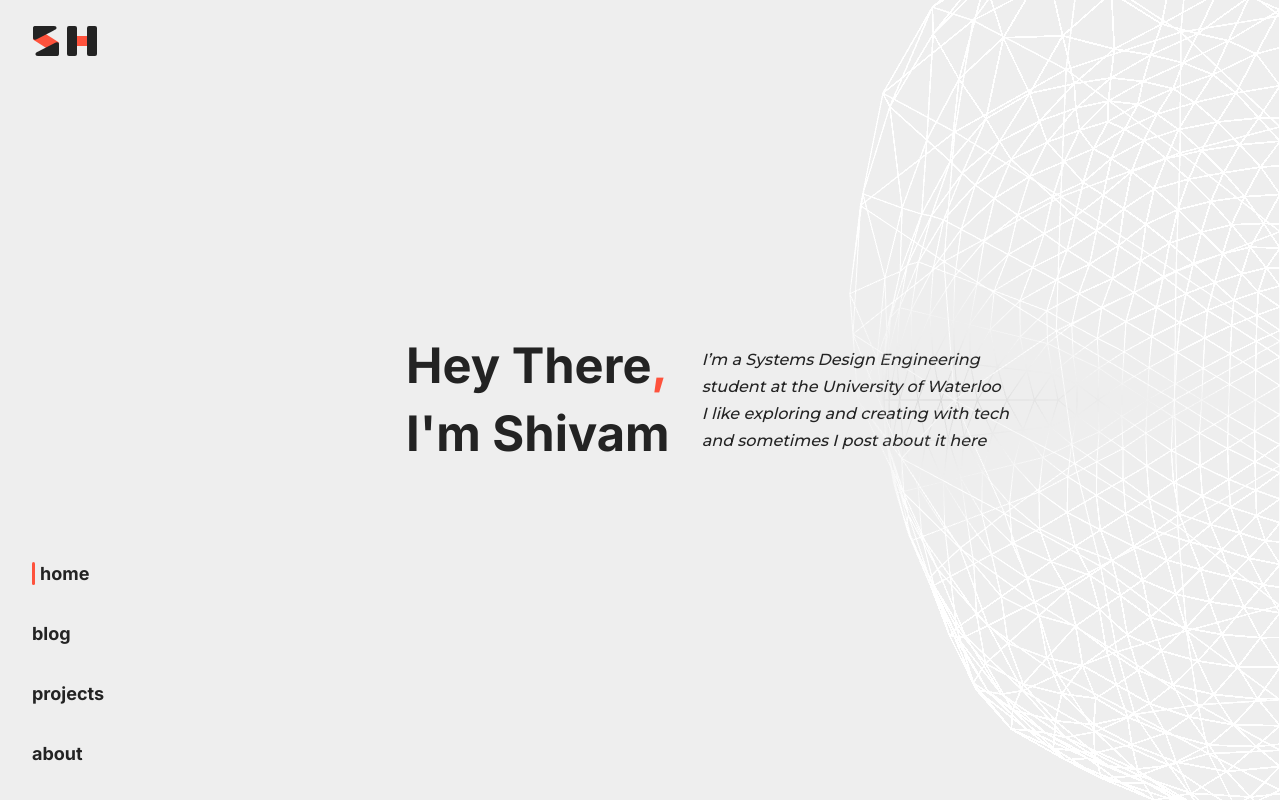
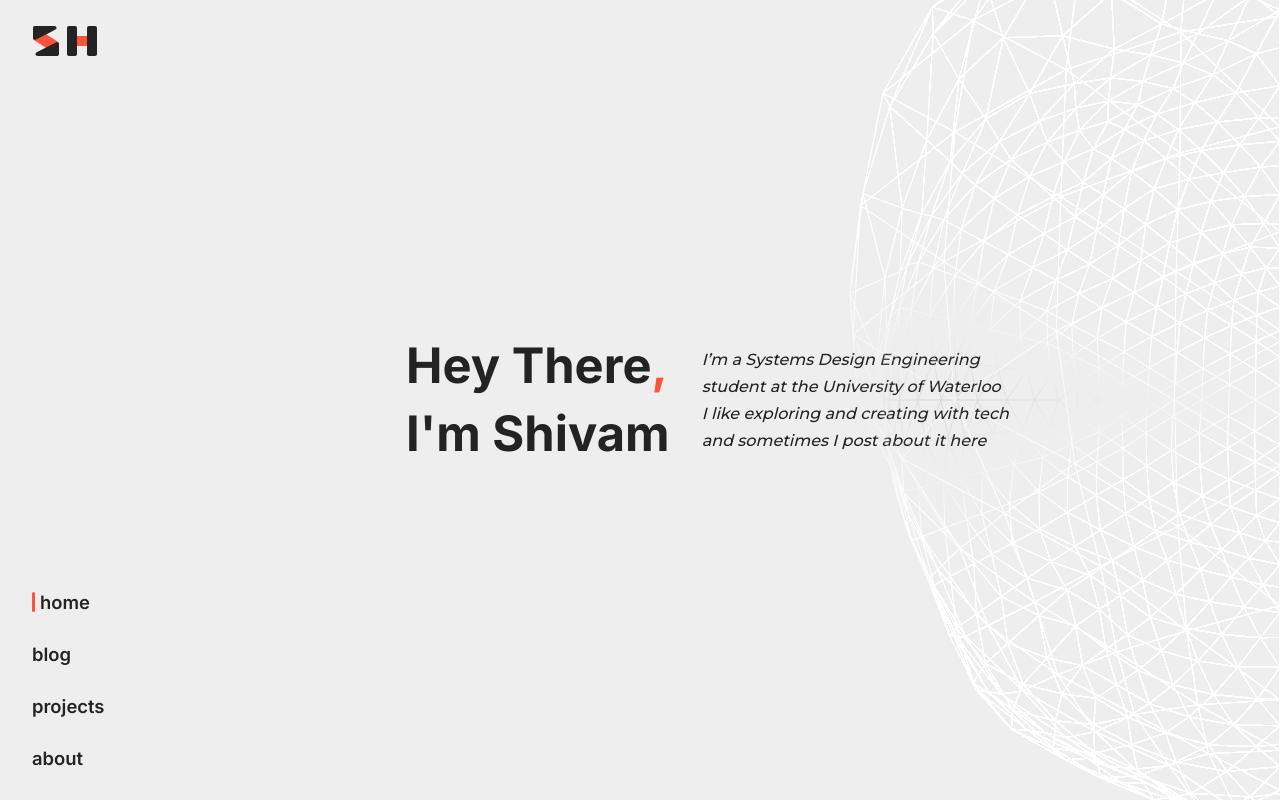
Before and after one commit to shivam-sh/shivam.sh, a Next.js app: page / in a window 1280 px wide. Built offline with nearby package versions, Linux system fonts and the light colour scheme.

Commit message:
Clean Up navbar Styling

```diff
--- a/app/navbar.tsx
+++ b/app/navbar.tsx
@@ -36,9 +36,9 @@ export default function Navbar() {
           <span>
             <VillaIcon />
           </span>
-          <h6>
+          <p className={ styles.linkText }>
             <span>&nbsp;</span>home
-          </h6>
+          </p>
         </Link>
         <Link
           href="/blog"
@@ -47,9 +47,9 @@ export default function Navbar() {
           <span>
             <FeedIcon />
           </span>
-          <h6>
+          <p className={ styles.linkText }>
             <span>&nbsp;</span>blog
-          </h6>
+          </p>
         </Link>
         <Link
           href="/projects"
@@ -58,9 +58,9 @@ export default function Navbar() {
           <span>
             <DashboardIcon />
           </span>
-          <h6>
+          <p className={ styles.linkText }>
             <span>&nbsp;</span>projects
-          </h6>
+          </p>
         </Link>
         <Link
           href="/about"
@@ -69,9 +69,9 @@ export default function Navbar() {
           <span>
             <ConnectIcon />
           </span>
-          <h6>
+          <p className={ styles.linkText }>
             <span>&nbsp;</span>about
-          </h6>
+          </p>
         </Link>
       </nav>
     </header>
--- a/styles/Navbar.module.scss
+++ b/styles/Navbar.module.scss
@@ -6,7 +6,7 @@
   flex-direction: column;
   justify-content: space-between;
   align-items: flex-start;
-  padding: 1.5rem 0.2rem 0.5rem 1rem;
+  padding: 1.5rem 2rem 0.5rem 2rem;
 
   position: sticky;
   top: 0;
@@ -22,7 +22,7 @@
   .logo {
     margin-left: -0.2rem;
     svg {
-      display: block;
+      display: inline-block;
     }
   }
 
@@ -41,59 +41,35 @@
       text-decoration: none;
       color: var(--text);
 
-      transition: opacity 0.1s ease-in-out, color 0.1s ease-in-out;
-
-      &:where(.selected) {
-        color: var(--accent);
+      span > svg {
+        display: none;
+        transition: opacity 0.1s ease-in-out, color 0.1s ease-in-out;
       }
 
-      &:hover:where(:not(.selected)) {
-        color: var(--accent);
-      }
-
-      h6 {
-        display: none;
-        font-size: 1.125rem;
+      .linkText {
         font-family: var(--font-inter);
+        font-size: 1.15rem;
+        font-weight: 600;
+        line-height: 1.25rem;
+        color: var(--text);
         margin: 0;
-      }
-    }
-  }
-}
-
-// medium to large desktop
-@media (min-width: 52rem) {
-  .navbar {
-    padding: 1.5rem 2rem 0.5rem 2rem;
-
-    .logo {
-      svg {
-        display: inline-block;
-      }
-    }
-
-    .links > a {
-      span > svg {
-        display: none;
-      }
-
-      h6 {
-        display: contents;
 
         span {
           display: inline-block;
           width: 0;
           margin: 0;
           border-radius: 0.1rem;
-          transition: width 0.1s ease-in-out, margin-right 0.1s ease-in-out;
+          transition: width 0.1s ease-in-out, margin-right 0.1s ease-in-out,
+            opacity 0.1s ease-in-out;
         }
       }
 
       &:where(.selected) {
-        opacity: 1;
-        color: var(--text);
+        span {
+          color: var(--accent);
+        }
 
-        h6 > span {
+        .linkText > span {
           display: inline-block;
           background-color: var(--accent);
           width: 0.2rem;
@@ -102,10 +78,11 @@
       }
 
       &:hover:where(:not(.selected)) {
-        opacity: 1;
-        color: var(--text);
+        span {
+          color: var(--accent);
+        }
 
-        h6 > span {
+        .linkText > span {
           display: inline-block;
           background-color: var(--accent);
           width: 0.2rem;
@@ -115,3 +92,24 @@
     }
   }
 }
+
+// medium to small screens
+@media (max-width: 52rem) {
+  .navbar {
+    padding: 1.5rem 0.2rem 0.5rem 1rem;
+
+    .logo > svg {
+      display: block;
+    }
+
+    .links > a {
+      span > svg {
+        display: block;
+      }
+
+      .linkText {
+        display: none;
+      }
+    }
+  }
+}
```
